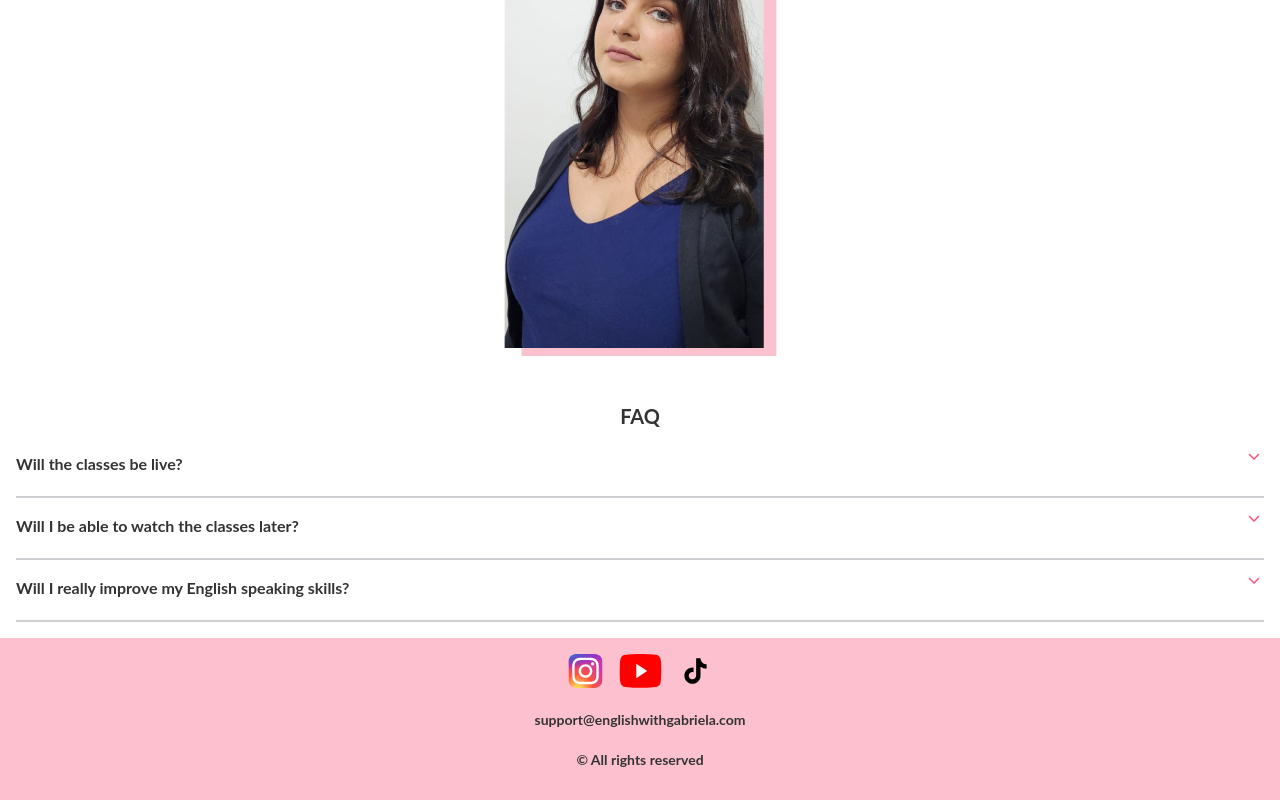
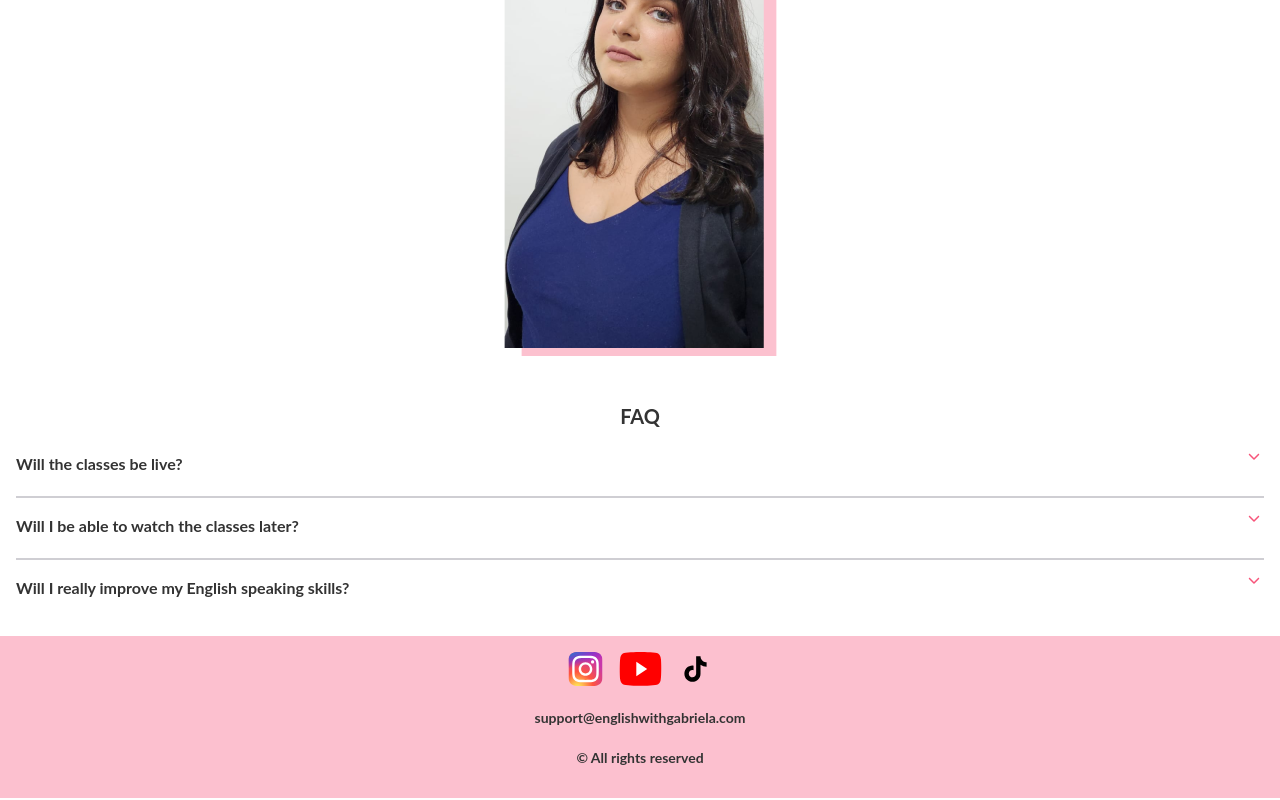
Before and after one commit to gabrielmulleer/english-with-gabriela, a React (Vite) app: page / in a window 1280 px wide. Shown: the part 2954-3754 px from the top of the page. Built offline with nearby package versions, Linux system fonts and the light colour scheme.

Commit message:
fix: delete border-bottom from last-child element

```diff
--- a/src/app/Faq/FaqAccordion/FaqAccordionItem/index.tsx
+++ b/src/app/Faq/FaqAccordion/FaqAccordionItem/index.tsx
@@ -13,16 +13,16 @@ export default function FaqAccordionItem({
   return (
     <>
       <div
-        className={`flex justify-between pb-5 cursor-pointer ${
-          isActive ? "" : "border-b-2 border-[#CFCED3]"
-        }`}
+        className={`flex justify-between pb-5 cursor-pointer last-of-type:border-b-0 ${
+          isActive ? "" : "border-b-2 border-[#CFCED3] "
+        } `}
         onClick={onClickItem}
       >
         <h3 className="font-bold pt-4 text-start">{title}</h3>
         <img src={Chevron} alt="" className="w-3 mr-1 svg-filter" />
       </div>
       <p
-        className={`text-start ${
+        className={`text-start last:border-b-0 ${
           isActive ? "pb-8 border-b-2 border-[#CFCED3]" : ""
         }`}
       >
```
